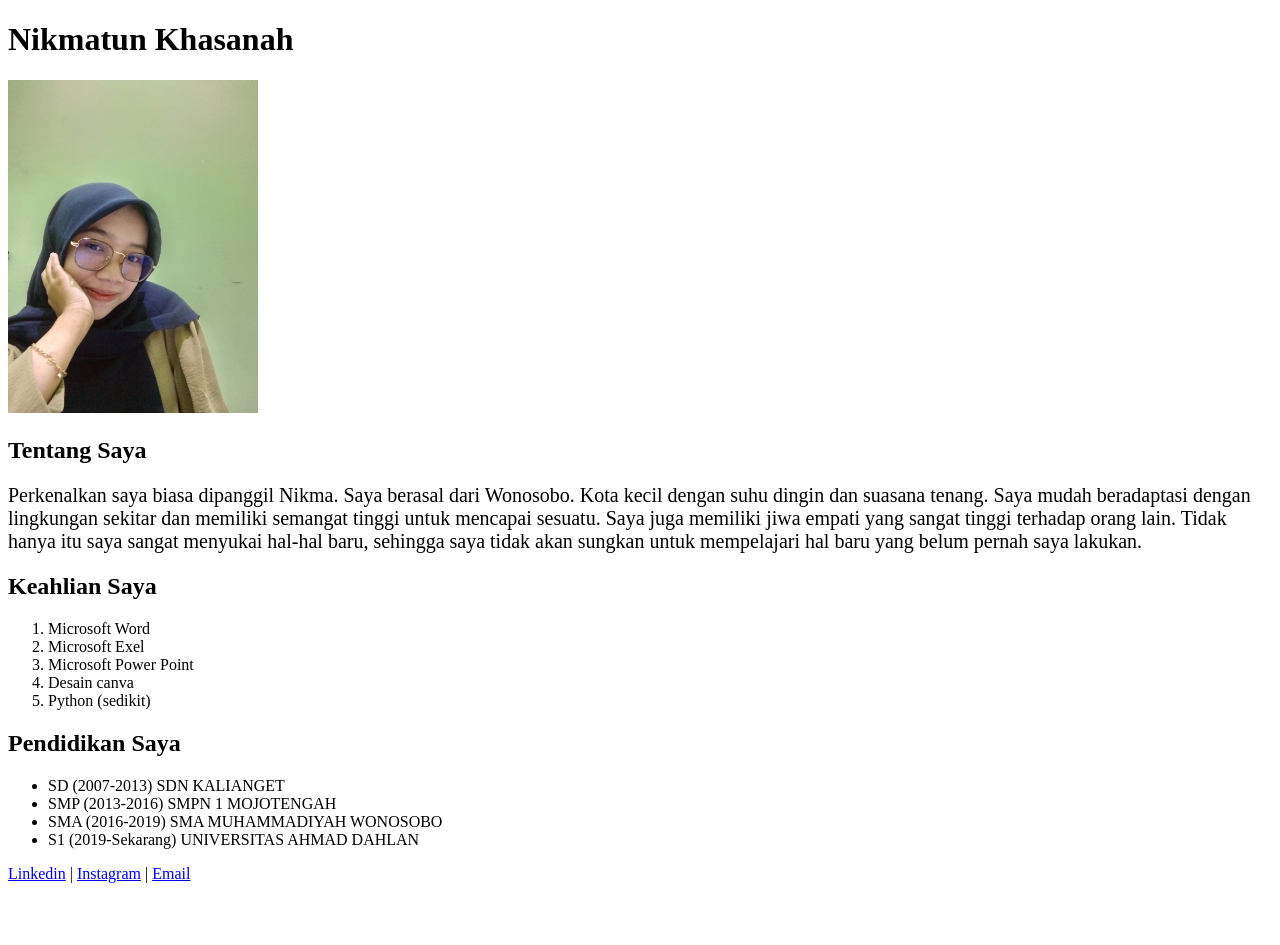
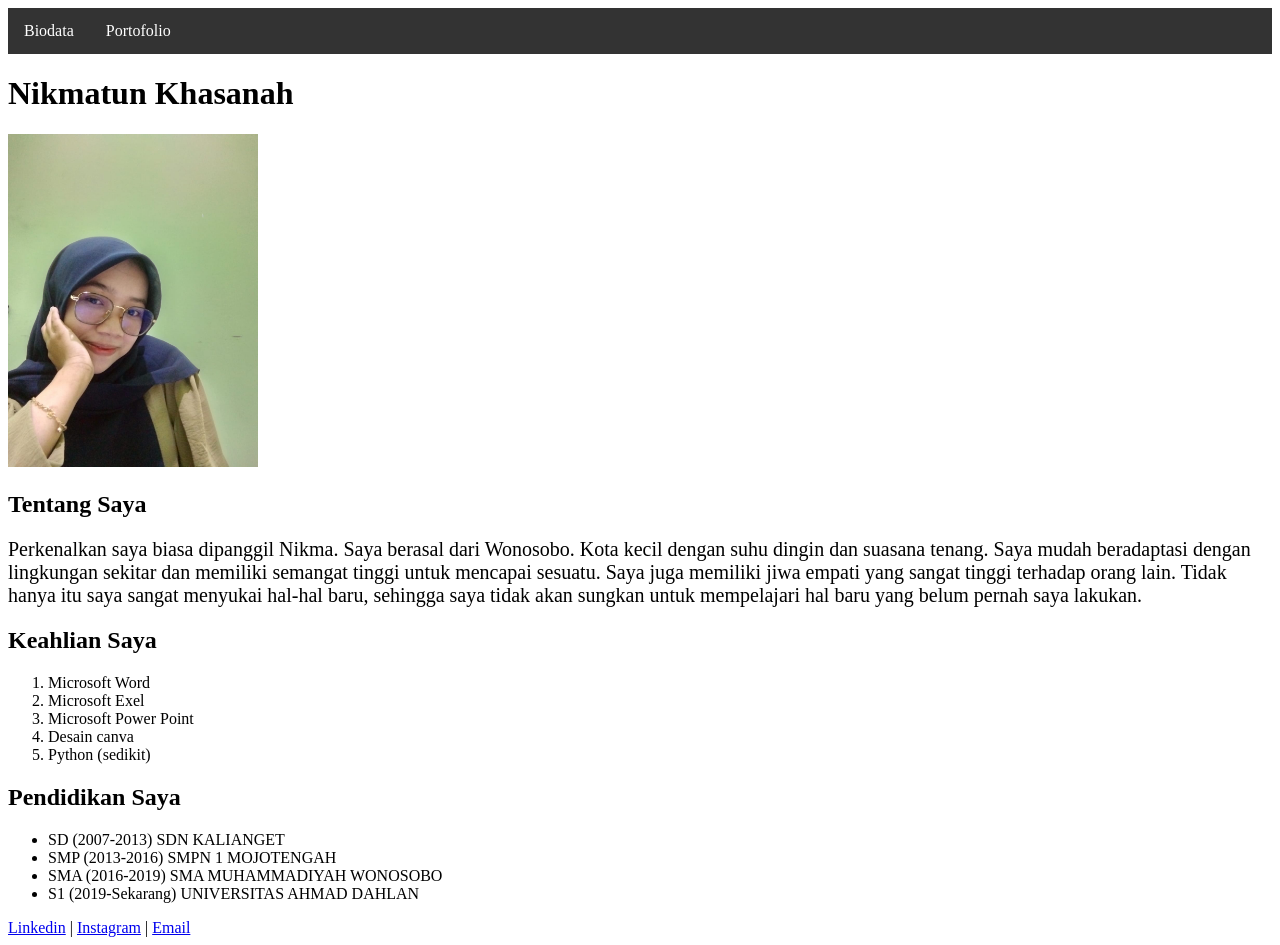
Before and after one commit to nikmatunkhasanah29/Studi-Independent, a plain HTML site: page index.html in a window 1280 px wide. Before the commit the page ends 891 px from the top, so only its background shows below. Drawn offline with Linux system fonts and the light colour scheme.

Commit message:
tambah menu

```diff
--- a/Datadiri.html
+++ b/index.html
@@ -3,13 +3,41 @@
 
 <head>
     <title>BIODATA DIRI</title>
-    <style type"text/css">
-        h1 {
-            text-align: left;
+    <style>
+        .nav ul {
+            list-style-type: none;
+            margin: 0;
+            padding: 0;
+            overflow: hidden;
+            background-color: #333;
         }
-        ;
+
+        .nav li {
+            float: left;
+        }
+
+        .nav li a {
+            display: block;
+            color: white;
+            text-align: center;
+            padding: 14px 16px;
+            text-decoration: none;
+        }
+
+        .nav li a:hover {
+            background-color: #111;
+        }
     </style>
     <body>
+        <div class="nav">
+            <ul>
+                <li><a href="">Biodata</a>
+                <li><a href="portofolio.html">Portofolio</a></li>
+                </li>
+            </ul>
+        </div>
+
+
         <h1><strong><b>Nikmatun Khasanah</b></strong></h1>
         <img src="fotoku.jpeg" alt="foto profil" widht="500" height="333">
         <h2>Tentang Saya</h2>
@@ -23,6 +51,7 @@
             <li>Desain canva</li>
             <li>Python (sedikit)</li>
         </ol>
+
         <h2>Pendidikan Saya</h2>
         <ul>
             <li>SD (2007-2013) SDN KALIANGET</li>
```
Also changed, not shown: portofolio.html (+3 -1 lines).
